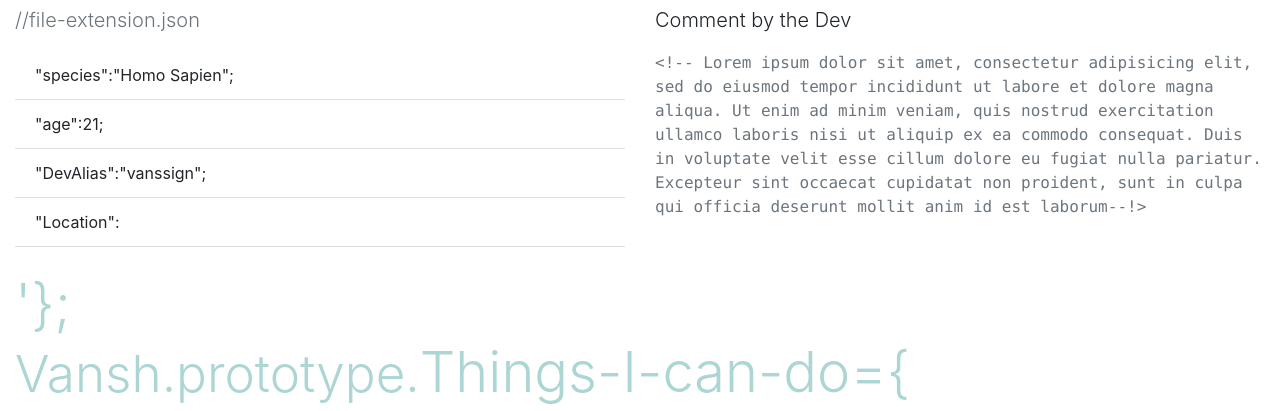
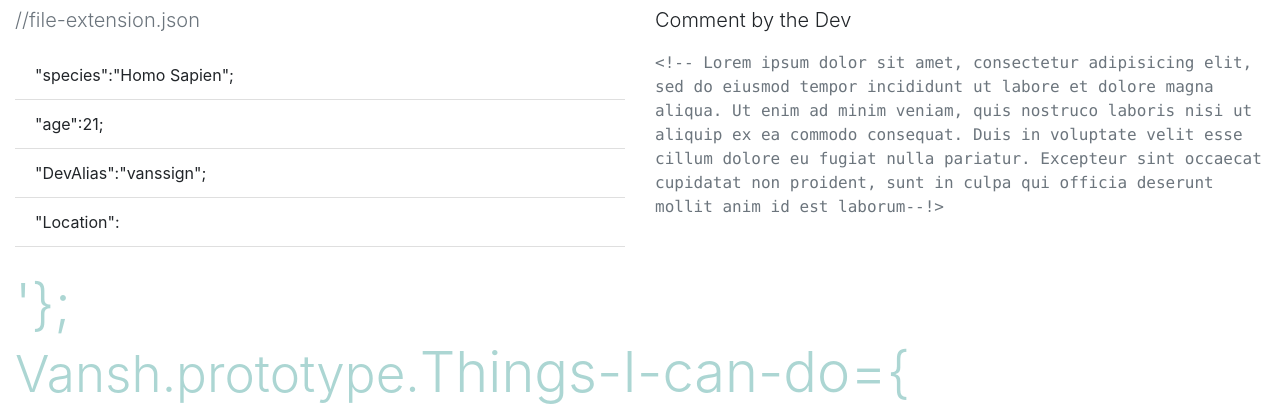
Before and after one commit to vanssign/web-dev-resume, a plain HTML site: page index.html in a window 1280 px wide. Shown: the part 600-1011 px from the top of the page. Drawn offline with nearby package versions, Linux system fonts and the light colour scheme.

Commit message:
Fix lorem ipsum #2

```diff
--- a/index.html
+++ b/index.html
@@ -95,7 +95,7 @@
         <p class="lead">Comment by the Dev</p>
       <p class="text-monospace text-muted">&lt!-- Lorem ipsum dolor sit amet, consectetur adipisicing elit, sed do eiusmod
       tempor incididunt ut labore et dolore magna aliqua. Ut enim ad minim veniam,
-      quis nostrud exercitation ullamco laboris nisi ut aliquip ex ea commodo
+      quis nostruco laboris nisi ut aliquip ex ea commodo
       consequat. Duis in voluptate velit esse
       cillum dolore eu fugiat nulla pariatur. Excepteur sint occaecat cupidatat non
       proident, sunt in culpa qui officia deserunt mollit anim id est laborum--!&gt </p>
```
